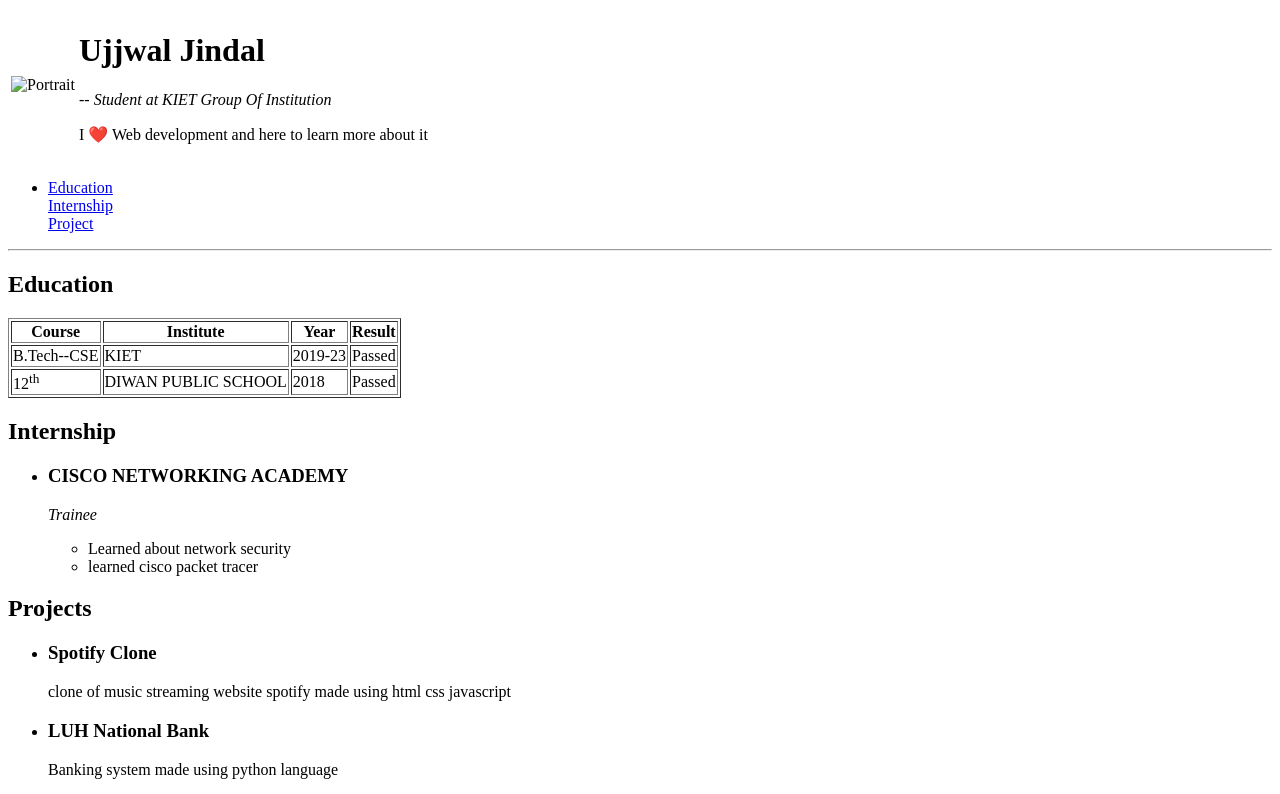
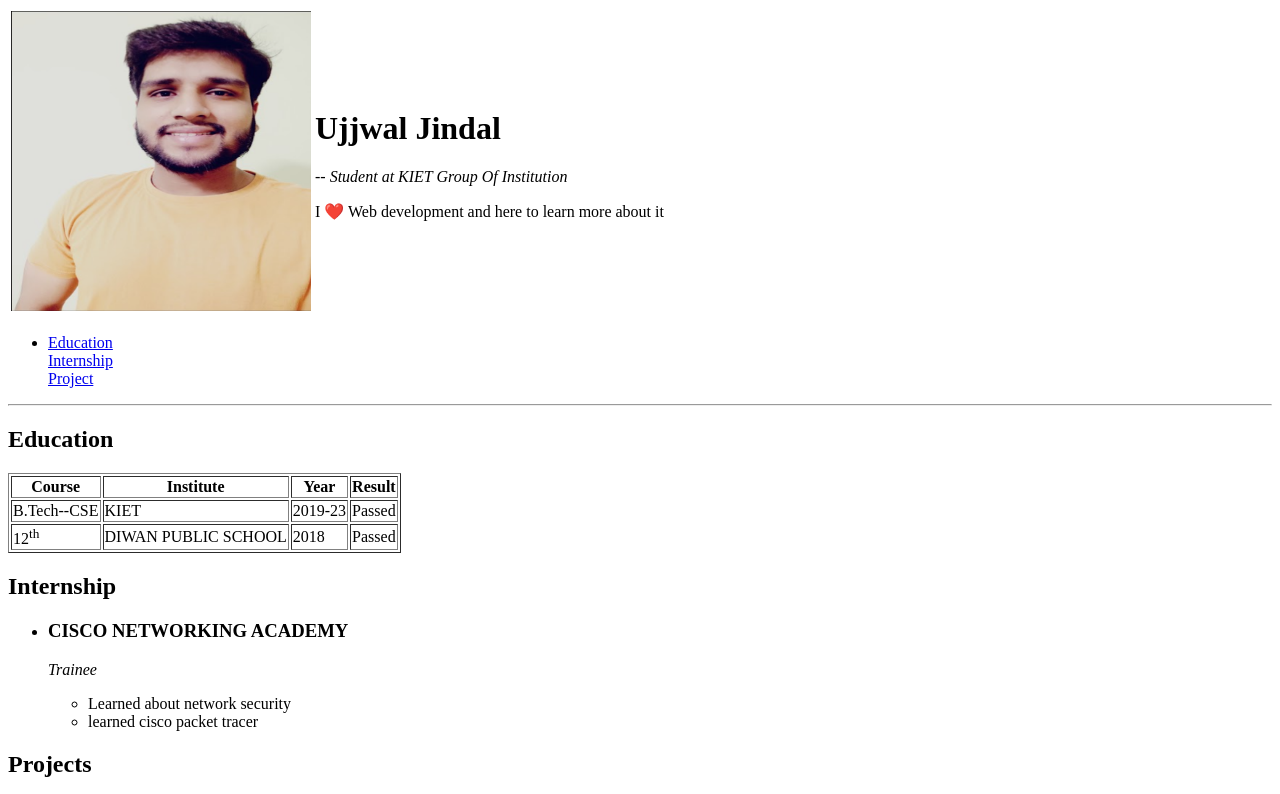
Before and after one commit to Jindal69/Resume, a plain HTML site: page index.html in a window 1280 px wide. Shown: the top 794 px of the page. Drawn offline with Linux system fonts and the light colour scheme.

Commit message:
Update index.html

```diff
--- a/index.html
+++ b/index.html
@@ -9,7 +9,7 @@
     <header>
         <table>
             <tr>
-                <td><img height="300" width="300" src="images/1.png" alt="Portrait"></td>
+                <td><img height="300" width="300" src="1.png" alt="Portrait"></td>
                 <td><h1>Ujjwal Jindal</h1>
                     <p><i>-- Student at KIET Group Of Institution</i></p>
                     <p>I ❤️ Web development and here to learn more about it</p></td>
```
